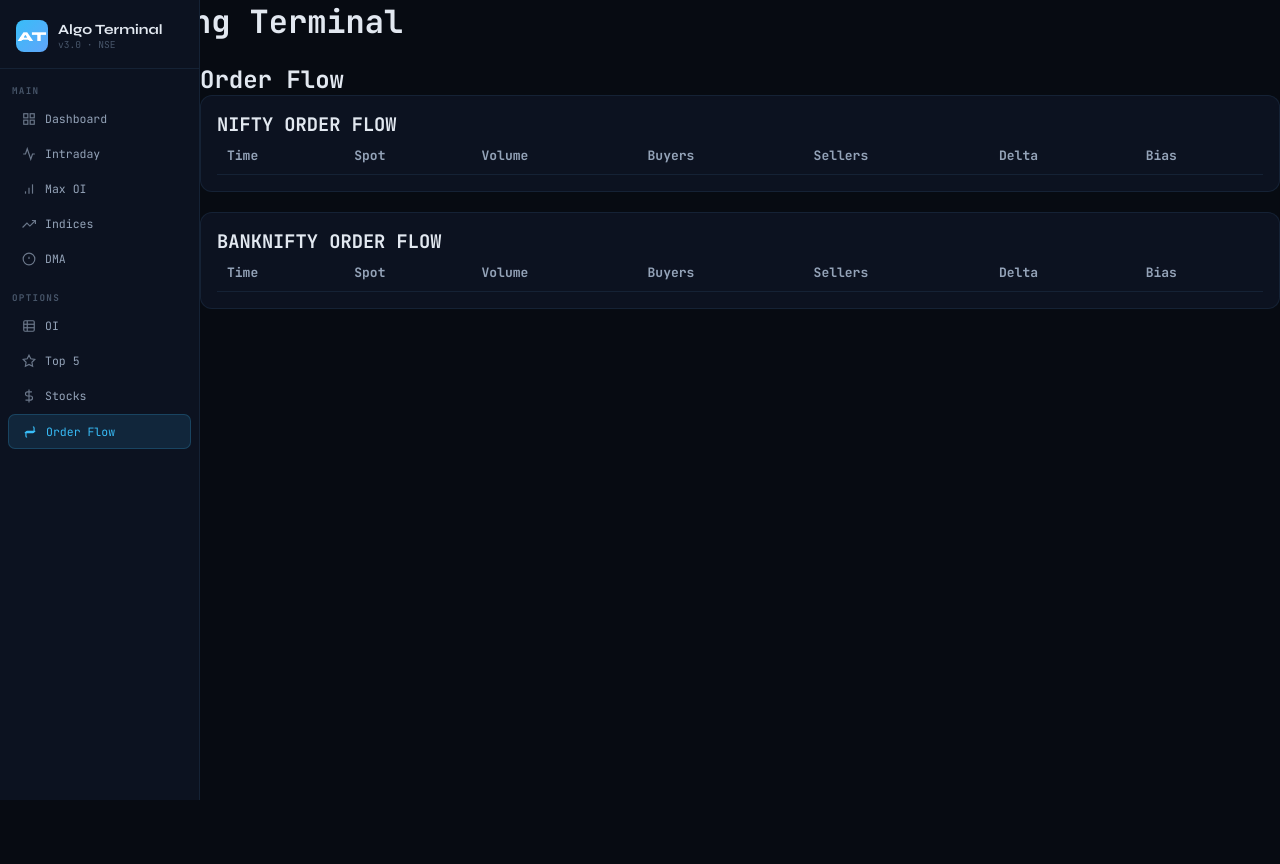
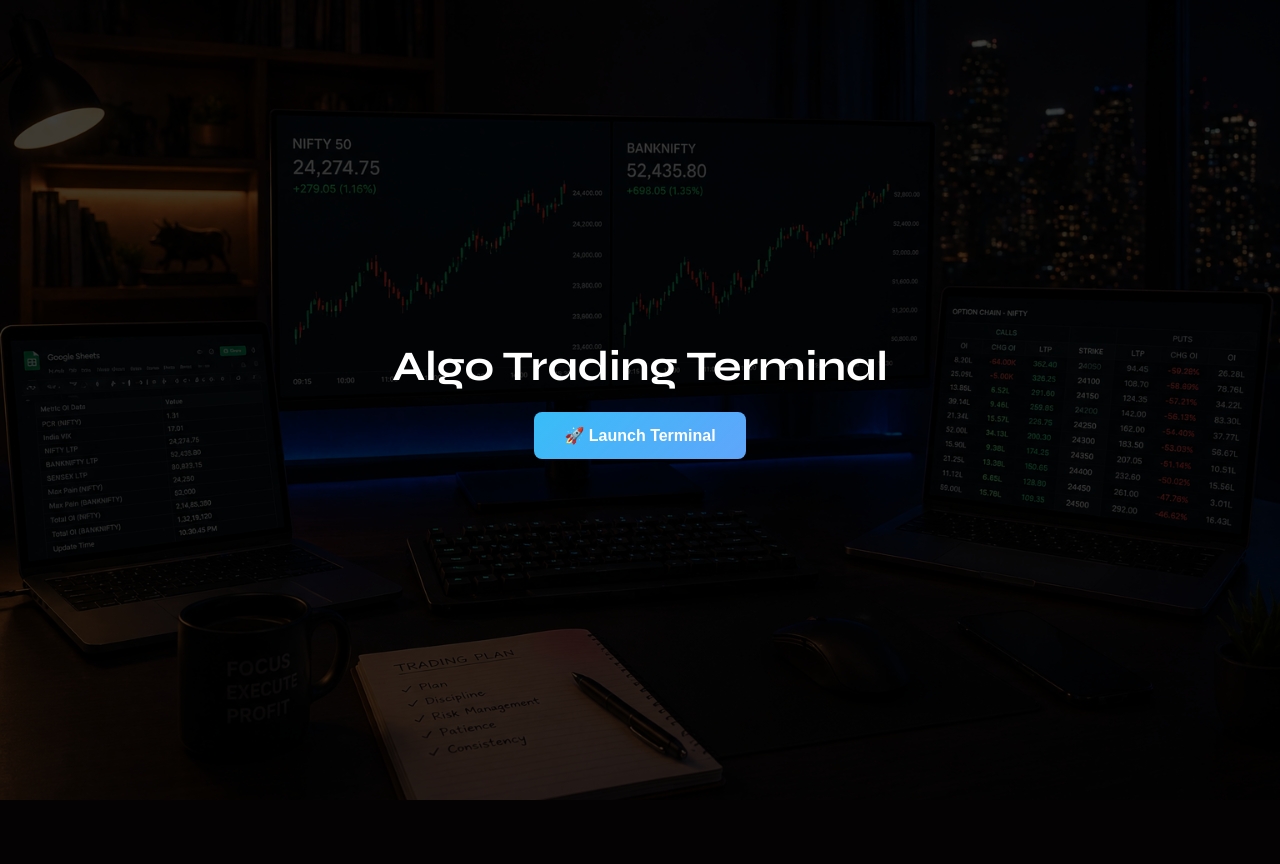
Before and after one commit to harishnith/data, a Flask app: page /orderflow in a window 1280 px wide. After the commit the page ends 800 px from the top, so only its background shows below. Run offline with Flask 3, Linux system fonts and the light colour scheme; data that the repository does not hold is empty; parts of the project's set-up code (start-up, migrations or seed data) failed here and were passed over.

Commit message:
Update base.html

```diff
--- a/templates/base.html
+++ b/templates/base.html
@@ -135,6 +135,77 @@ table.t td.bold{font-weight:700;}
 
 /* ── FETCH TIME ── */
 .ftime{font-size:.66rem;color:var(--muted);}
+/* ===== LAUNCH SCREEN ===== */
+#launch-screen {
+  position: fixed;
+  top: 0;
+  left: 0;
+  width: 100%;
+  height: 100%;
+  z-index: 9999;
+
+  background: url('/static/images/trading-bg.jpg') no-repeat center center;
+  background-size: cover;
+
+  display: flex;
+  justify-content: center;
+  align-items: center;
+}
+
+/* dark overlay */
+#launch-screen::before {
+  content: "";
+  position: absolute;
+  width: 100%;
+  height: 100%;
+  background: rgba(0,0,0,0.75);
+}
+
+/* center content */
+#launch-box, #password-box {
+  position: relative;
+  z-index: 10;
+  text-align: center;
+  color: white;
+}
+
+/* title */
+#launch-box h1 {
+  font-family: var(--sans);
+  font-size: 42px;
+  margin-bottom: 20px;
+}
+
+/* buttons */
+#launch-box button,
+#password-box button {
+  padding: 14px 30px;
+  font-size: 16px;
+  font-weight: 700;
+  border-radius: 8px;
+  border: none;
+  cursor: pointer;
+
+  background: linear-gradient(135deg, #38bdf8, #60a5fa);
+  color: #fff;
+}
+
+/* input */
+#password-box input {
+  margin: 10px auto;
+  padding: 10px;
+  width: 220px;
+  border-radius: 6px;
+  border: none;
+  outline: none;
+}
+
+/* error */
+#error-msg {
+  color: red;
+  font-size: 13px;
+}
+
 </style>
 </head>
 <body>
```
